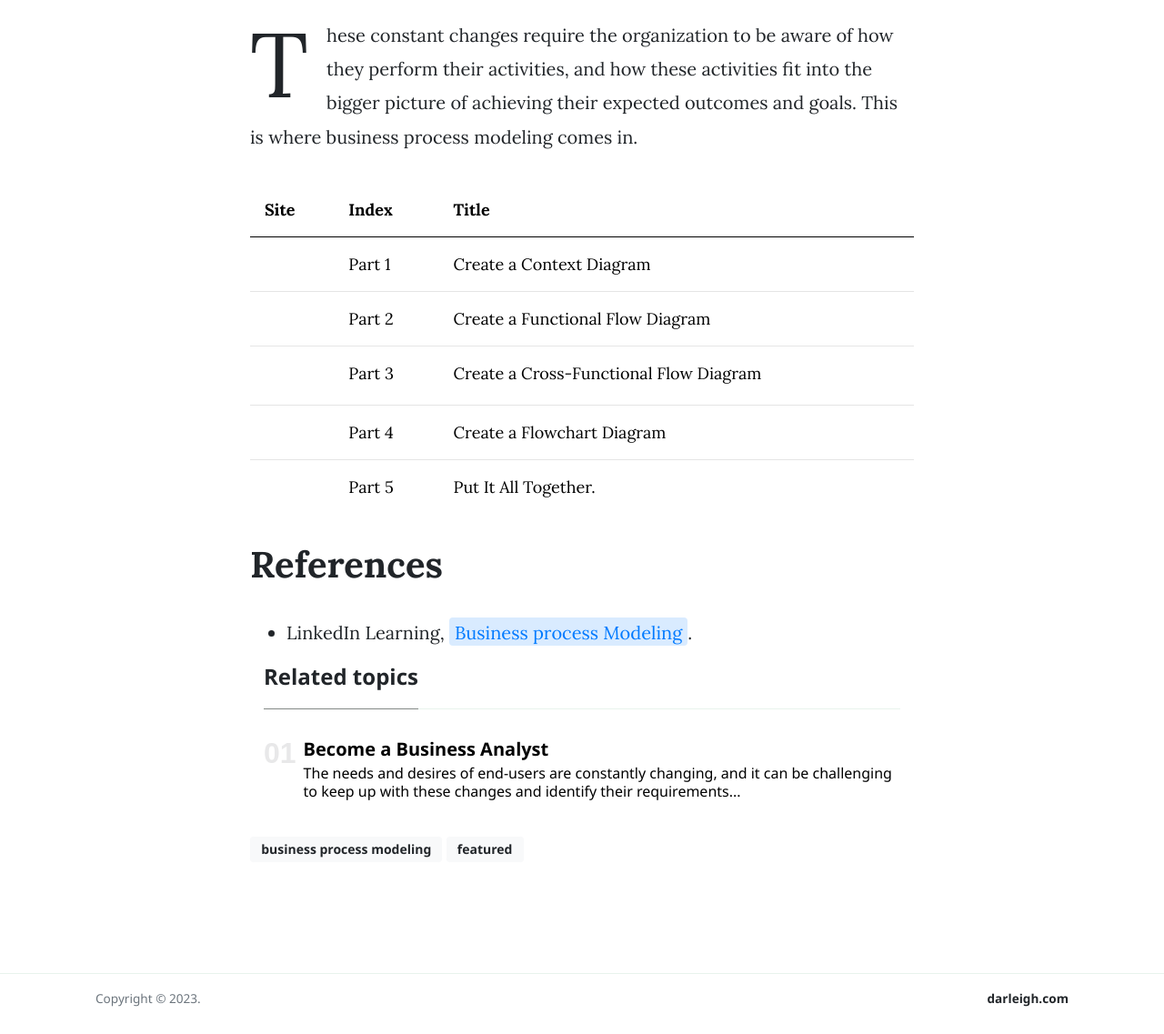
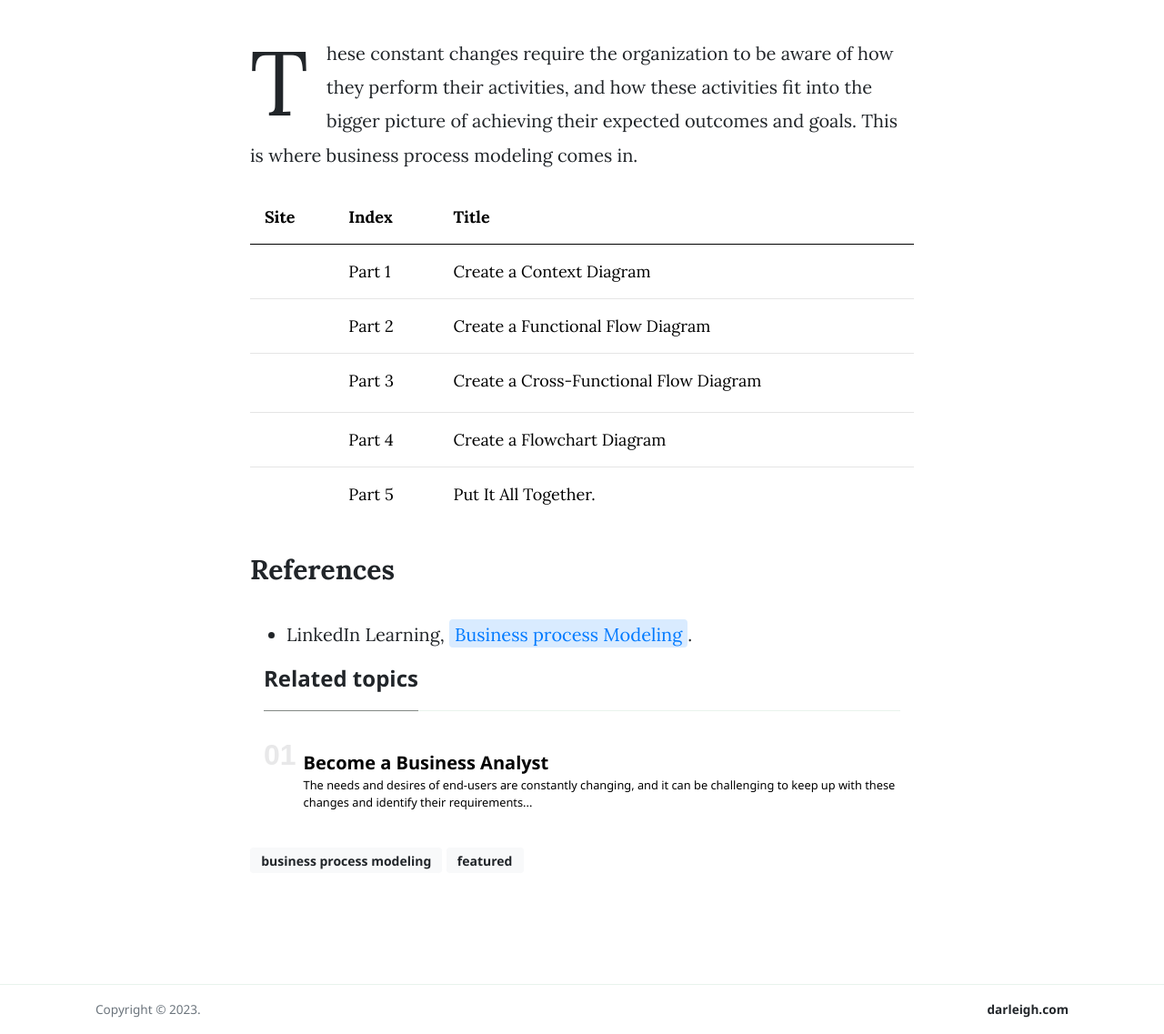
Before and after one commit to darleigh/blog, a Jekyll site: the page built from _posts/2023-03-13-Business-Process-Modeling.md, in a window 1280 px wide and 1400 px high, scrolled down 158 px. Shown: the part 263-1400 px from the top of the window at 91% size. Built offline with Jekyll 4.4.1, drawn with Linux system fonts in a browser that asks for light colours; nearby versions of some CDN libraries; comment, search, counter and statistics services are not loaded.

Commit message:
Updated font-size

```diff
--- a/_includes/sidebar-related.html
+++ b/_includes/sidebar-related.html
@@ -15,7 +15,7 @@
                                 <h6>
                                     <a href="{{site.baseurl}}{{ related_post.url }}" class="postTitle">{{ related_post.title }}</a>
                                 </6>
-                                <p style="color:black; font-weight: normal;line-height: 1.25;padding-top:0.25em">
+                                <p style="color:black; font-weight: normal;line-height: 1.5;padding-top:0.25em">
                                     {{ related_post.excerpt | strip_html | strip_newlines | truncate: 150 }}
                                 </p>
                                 <!-- <span class="d-block text-muted">
--- a/assets/css/theme.css
+++ b/assets/css/theme.css
@@ -11,6 +11,27 @@
 	background: var(--primary);
 	color: #D9EBFF;
   } */
+.article-post h1, h2, h3, h4, h5, h6 {
+	font-weight: bold;
+}
+.article-post h1 {
+		font-size: 1.5em;
+		line-height: 1.4em;
+	}
+.article-post h2 {
+		font-size: 1.43em;
+	}
+.article-post h3 {
+		font-size: 1.25em;
+	}
+.article-post h4, h5, h6 {
+	font-size: 1em;
+	margin: 1em 0;
+}
+.article-post p{
+	font-size: 1em;
+	margin: 1em 0;
+}
   .article-post a.footnote,a.reversefootnote{
 	font-size: 90%;
 	padding: 0em 0.2em 0em 0.2em;
@@ -18,7 +39,7 @@
 	/* font-weight: bold; */
 	transition: all 0.3s ease;
 }
-.article-post a {
+.article-post a{
 	padding: 0.2em 0.3em 0.1em 0.3em;
 	border-radius: 4px;
 	font-weight: normal;
```
